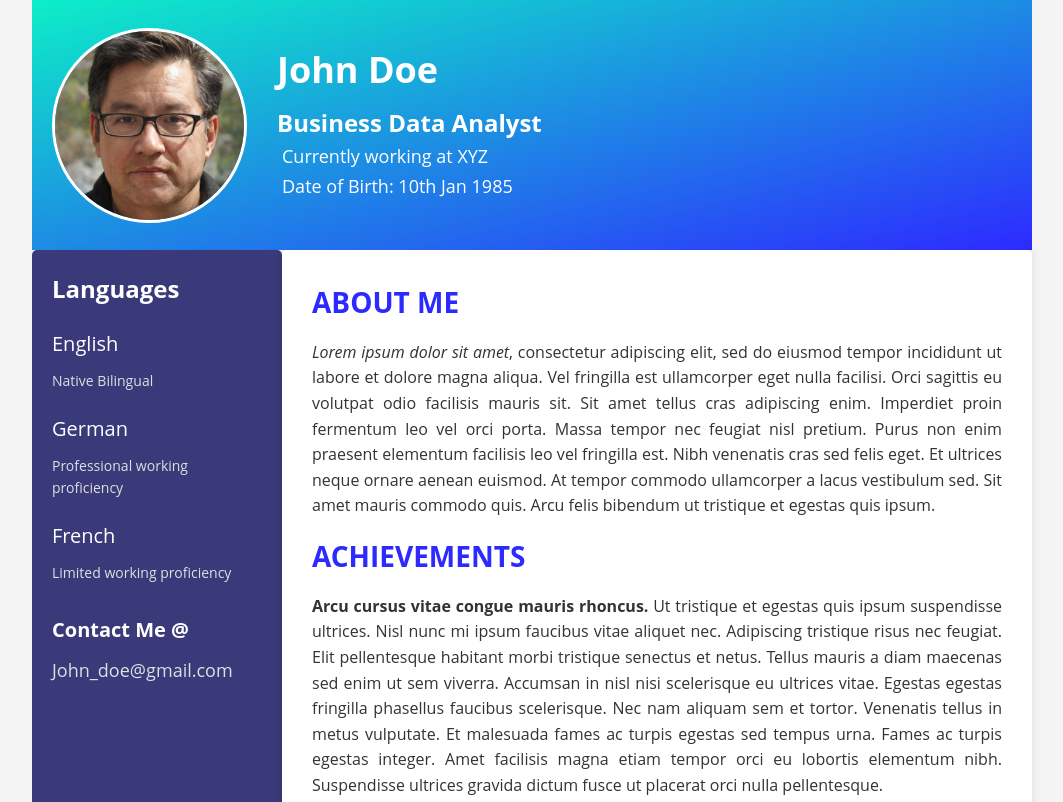
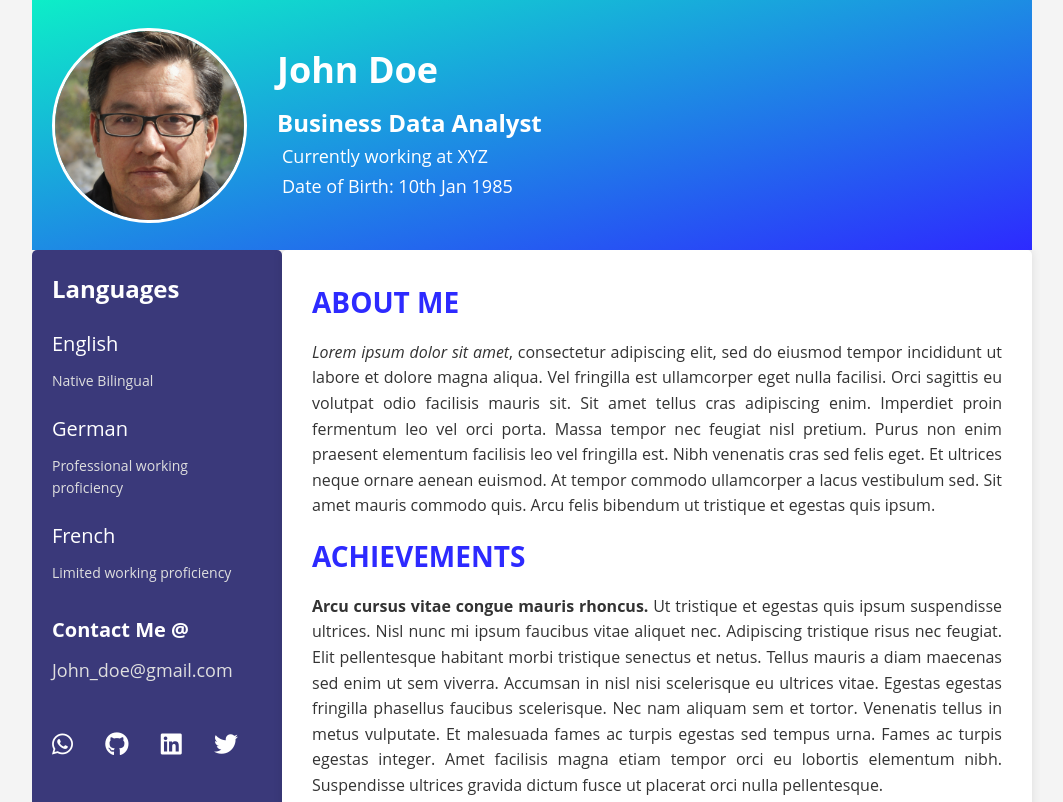
Before and after one commit to Blaczeus/Nervego-Training, a plain HTML site: page index.html in a window 1280 px wide. Shown: the top 802 px of the page, without its empty margins (108-1171 px from the left). Drawn offline with Linux system fonts and the light colour scheme.

Commit message:
added social buttons

```diff
--- a/index.html
+++ b/index.html
@@ -6,6 +6,7 @@
     <meta name="viewport" content="width=device-width, initial-scale=1.0">
     <title>John Doe - CV</title>
     <link rel="stylesheet" href="style.css">
+    <link rel="stylesheet" href="https://cdnjs.cloudflare.com/ajax/libs/font-awesome/6.0.0-beta3/css/all.min.css">
   </head>
 
   <body>
@@ -85,6 +86,15 @@
           <h3>Contact Me @</h3>
           <a href="mailto:John_doe@gmail.com">John_doe@gmail.com</a>
         </div>
+
+        <!-- Social buttons -->
+        <div class="social-links">
+          <a href="https://wa.me/yourwhatsappnumber" target="_blank"><i class="fab fa-whatsapp"></i></a>
+          <a href="https://github.com/Blaczeus" target="_blank"><i class="fab fa-github"></i></a>
+          <a href="https://www.linkedin.com/in/yourlinkedinprofile/" target="_blank"><i class="fab fa-linkedin"></i></a>
+          <a href="https://twitter.com/yourtwitterhandle" target="_blank"><i class="fab fa-twitter"></i></a>
+        </div>
+
       </div>
     </div>
 
--- a/style.css
+++ b/style.css
@@ -145,6 +145,24 @@ body {
   text-decoration: none;
 }
 
+.social-links {
+  display: flex;
+  width: 186px;
+  margin-top: 30px;
+  padding: 10px 0px;
+  justify-content: space-between;
+  }
+
+.social-links a {
+  color: white;
+  font-size: 24px;
+  transition: color 0.3s ease;
+}
+
+.social-links a:hover {
+  color: #0deec8;
+}
+
 /* Footer */
 footer {
   background-color: #afbcdd;
```
